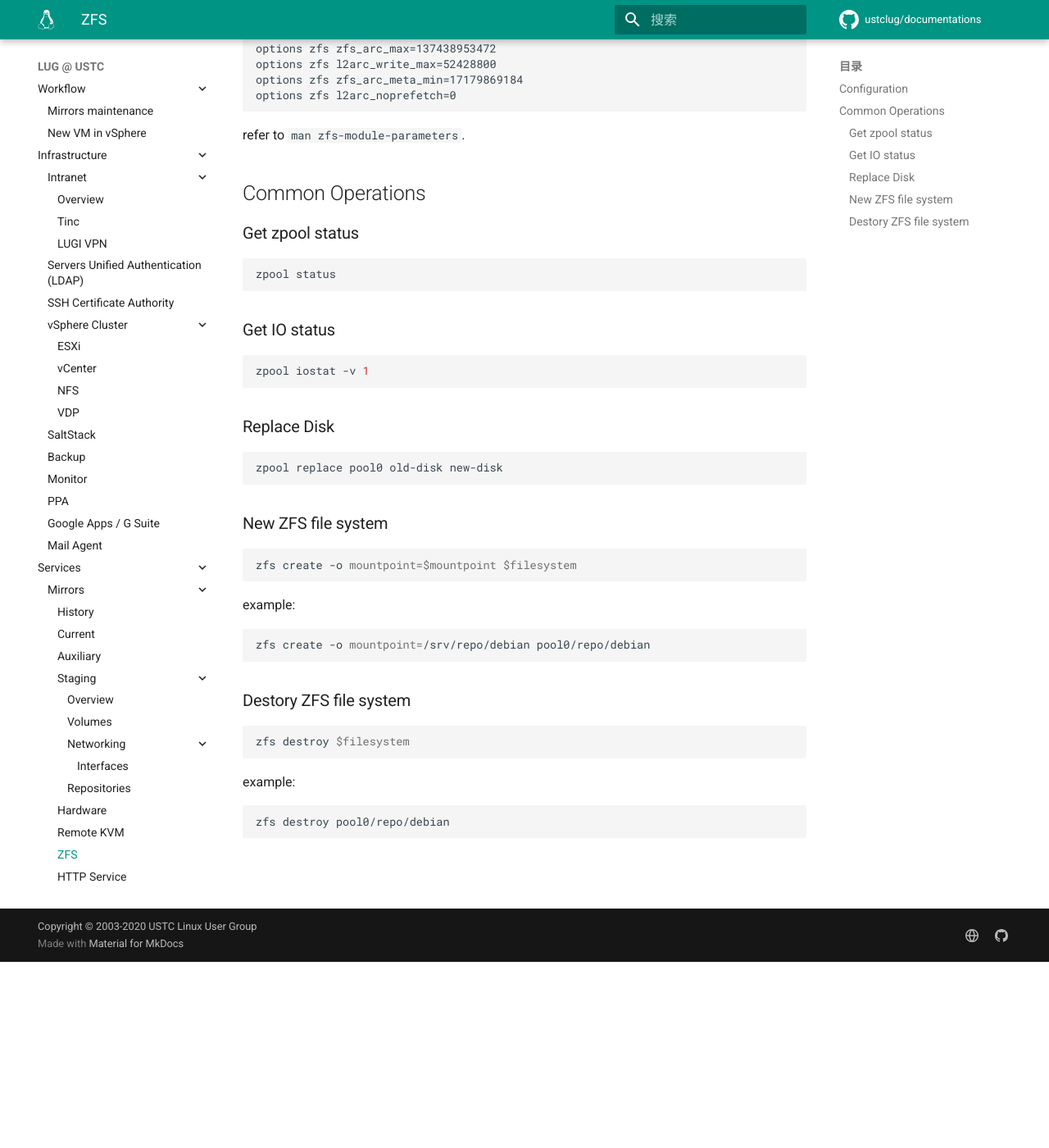
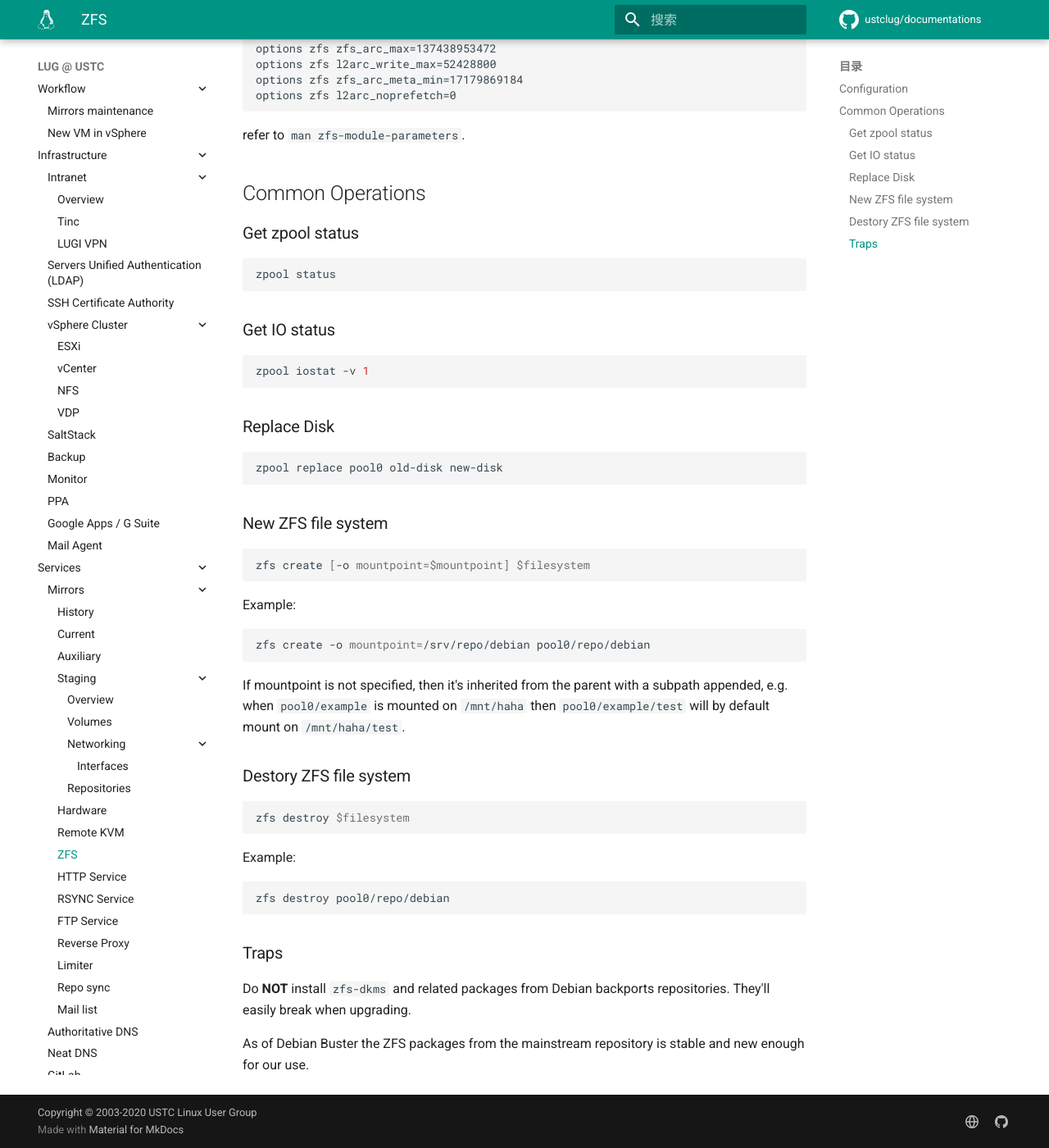
Before and after one commit to ustclug/documentations, an MkDocs documentation site: the page built from docs/services/mirrors/zfs.md, in a window 1280 px wide and 1400 px high, scrolled down 233 px. Shown: the whole window at 82% size. Built offline with MkDocs 1.6.1 and Material for MkDocs 9.7.7, drawn with Linux system fonts in a browser that asks for light colours; comment, search, counter and statistics services are not loaded; before the commit the page ends 1406 px from its top, so only the background shows below that.

Commit message:
ZFS traps

````diff
--- a/docs/services/mirrors/zfs.md
+++ b/docs/services/mirrors/zfs.md
@@ -36,14 +36,16 @@ zpool replace pool0 old-disk new-disk
 ### New ZFS file system
 
 ```sh
-zfs create -o mountpoint=$mountpoint $filesystem
+zfs create [-o mountpoint=$mountpoint] $filesystem
 ```
 
-example:
+Example:
 
 ```shell
 zfs create -o mountpoint=/srv/repo/debian pool0/repo/debian
 ```
+
+If mountpoint is not specified, then it's inherited from the parent with a subpath appended, e.g. when `pool0/example` is mounted on `/mnt/haha` then `pool0/example/test` will by default mount on `/mnt/haha/test`.
 
 ### Destory ZFS file system
 
@@ -51,10 +53,14 @@ zfs create -o mountpoint=/srv/repo/debian pool0/repo/debian
 zfs destroy $filesystem
 ```
 
-example:
+Example:
 
 ```shell
 zfs destroy pool0/repo/debian
 ```
 
-###
+### Traps
+
+Do **NOT** install `zfs-dkms` and related packages from Debian backports repositories. They'll easily break when upgrading.
+
+As of Debian Buster the ZFS packages from the mainstream repository is stable and new enough for our use.
````
Also changed, not shown: docs/services/mirrors/4/volumes.md (+4 -5 lines).
